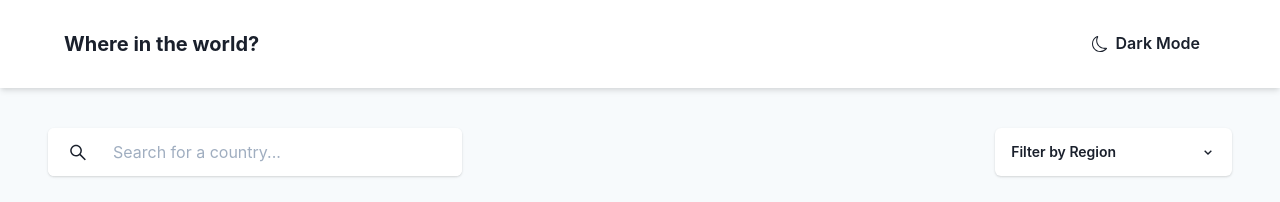
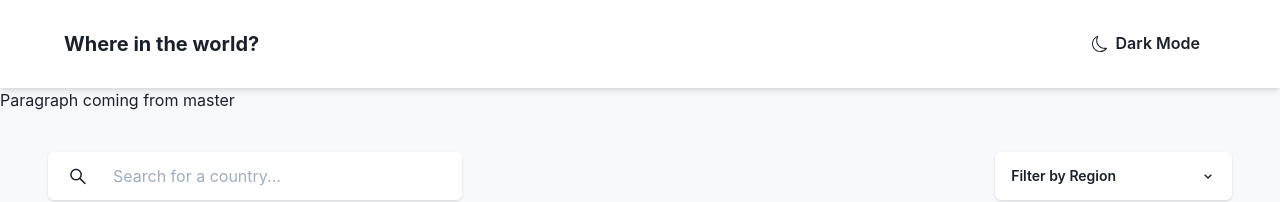
Before and after one commit to darlysson/countries, a Next.js app: page / in a window 1280 px wide. Shown: the top 202 px of the page. Built offline with nearby package versions, Linux system fonts and the light colour scheme; no server answers.

Commit message:
commit teste - to get a conflict

```diff
--- a/src/pages/index.tsx
+++ b/src/pages/index.tsx
@@ -25,6 +25,7 @@ const Home: NextPage = () => {
 
   return (
     <>
+      <p>Paragraph coming from master</p>
       <Container
         maxWidth="80rem"
         px={{ base: "4", md: "12" }}
```
